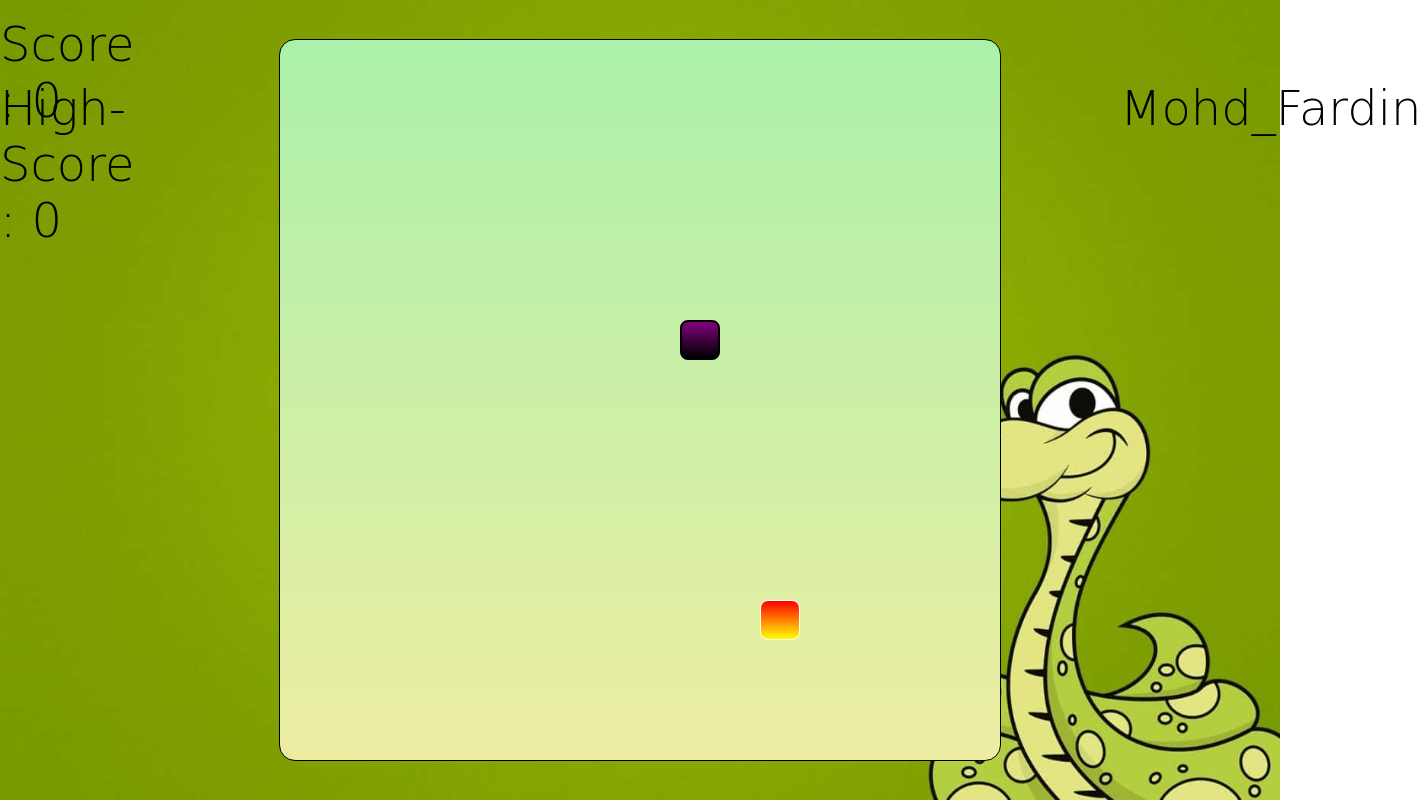
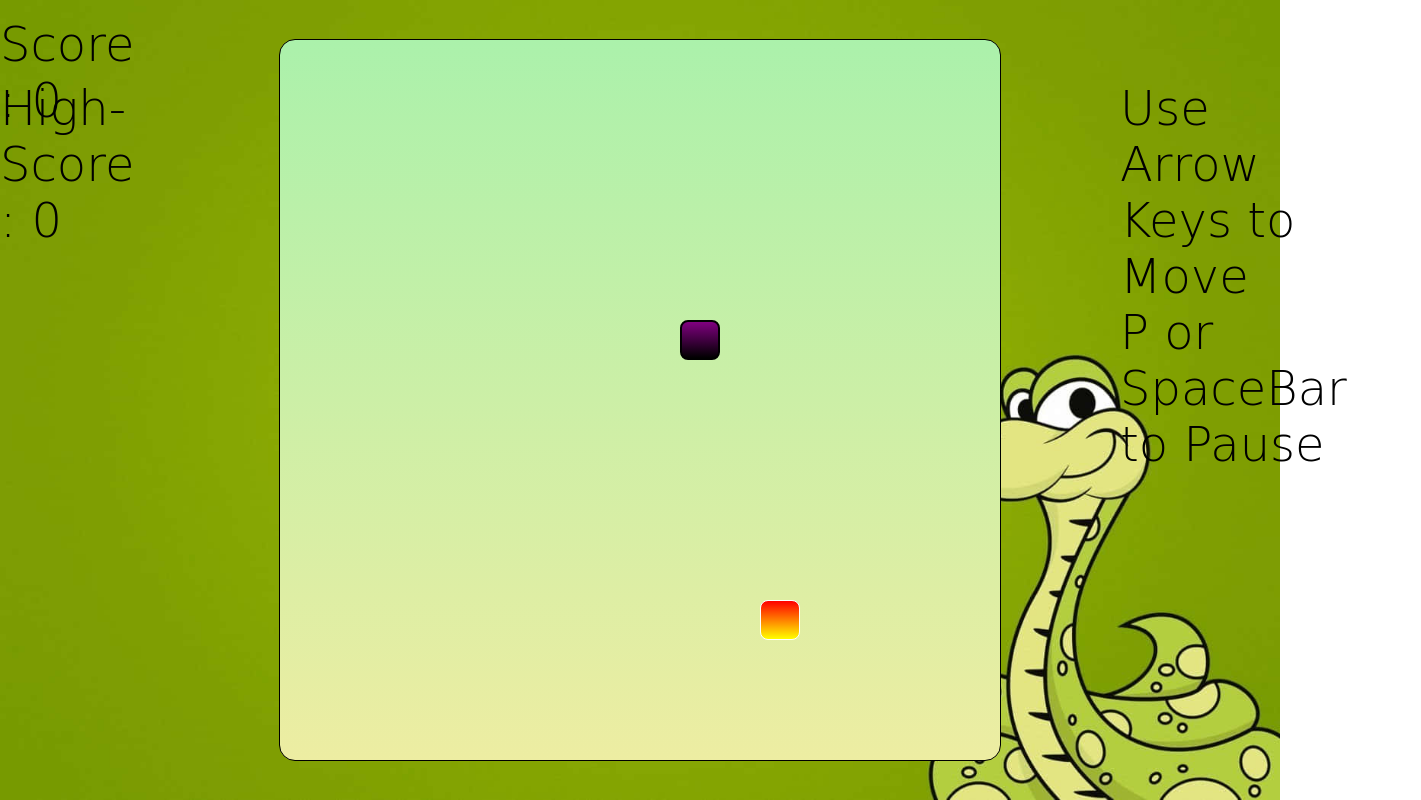
Before and after one commit to fardin654/SnakeXenzia, a plain HTML site: page index.html in a window 1280 px wide. Shown: the whole page, 1421 px wide, since content can reach past the window. Drawn offline with Linux system fonts and the light colour scheme.

Commit message:
Update index.html

```diff
--- a/index.html
+++ b/index.html
@@ -10,7 +10,7 @@
    <div class="body">
     <div id="scr">Score : 0</div>
     <div id="high">High-Score : 0</div>
-    <div id="cmt">Mohd_Fardin</div>
+    <div id="cmt">Use Arrow Keys to Move<br>P or SpaceBar to Pause</div>
     <div id="board"></div>
    </div>
 
```
